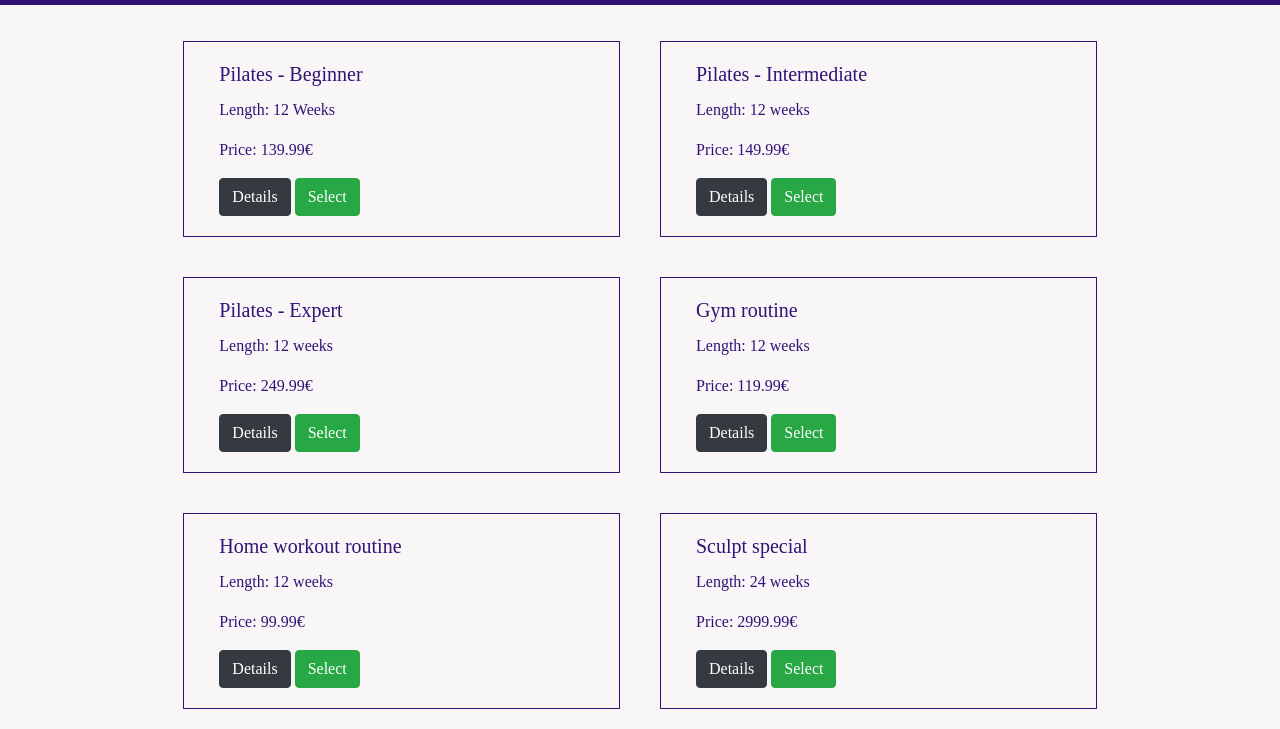
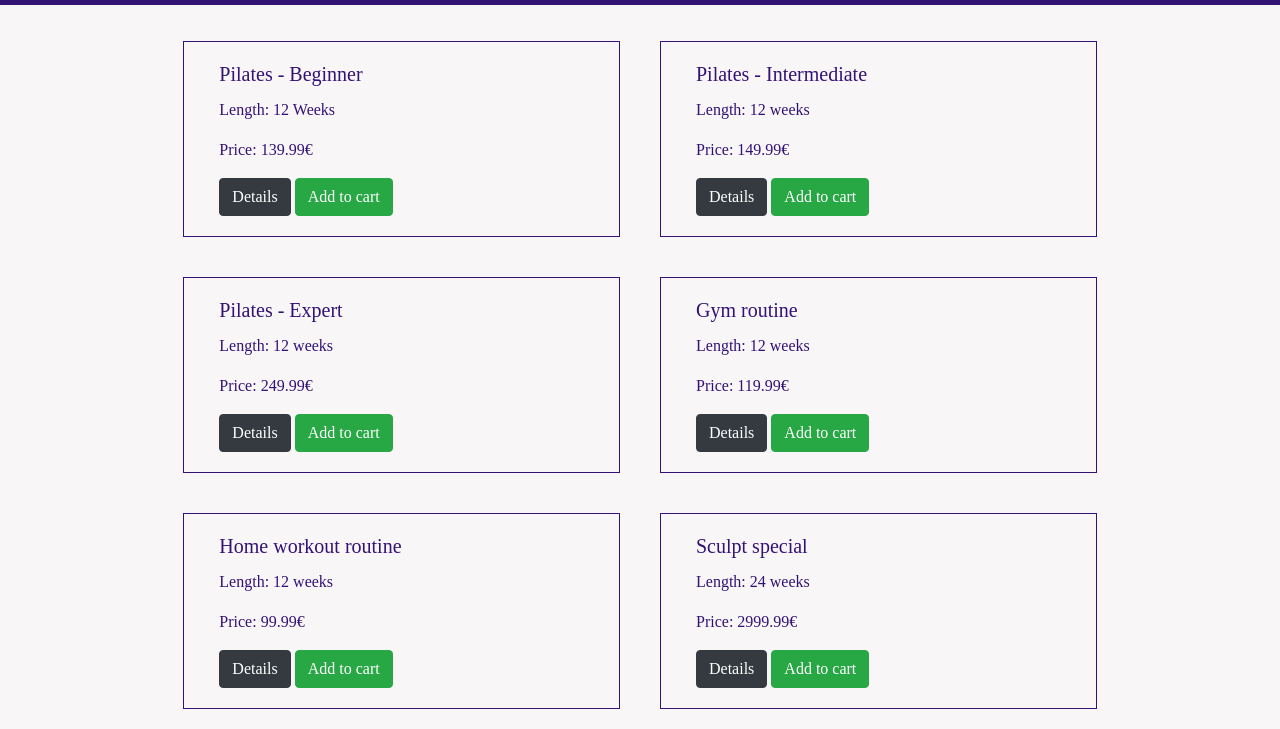
Before and after one commit to Code-Institute-Submissions/Sculpt-Studio, a Django app: page /programs/ in a window 1280 px wide. Shown: the part 110-839 px from the top of the page. Run offline with Django 3.2, Linux system fonts and the light colour scheme; data comes from the database, SQL or seed files in the repository; some libraries are stand-ins or nearby versions.

Commit message:
input text updated to add to cart

```diff
--- a/programs/templates/programs/program_details.html
+++ b/programs/templates/programs/program_details.html
@@ -17,7 +17,7 @@
         <form action="{% url 'add_to_cart' programs.id %}" method="POST">
         {% csrf_token %}
         <a href="{% url 'programs' %}" class="btn btn-dark btn-primary">Back</a>
-        <input type="submit" name="add" value="Select" class="btn btn-success btn-primary"></input>
+        <input type="submit" name="add" value="Add to cart" class="btn btn-success btn-primary"></input>
         </form>
         {% endif %}
       </div>
--- a/programs/templates/programs/programs.html
+++ b/programs/templates/programs/programs.html
@@ -19,7 +19,7 @@
         <form action="{% url 'add_to_cart' program.id %}" method="POST">
         {% csrf_token %}
         <a href="{% url 'program_details' program.id %}" class="btn btn-dark btn-primary">Details</a>
-        <input type="submit" name="add" value="Select" class="btn btn-success btn-primary"></input>
+        <input type="submit" name="add" value="Add to cart" class="btn btn-success btn-primary"></input>
         </form>
         {% endif %}
       </div>
```
